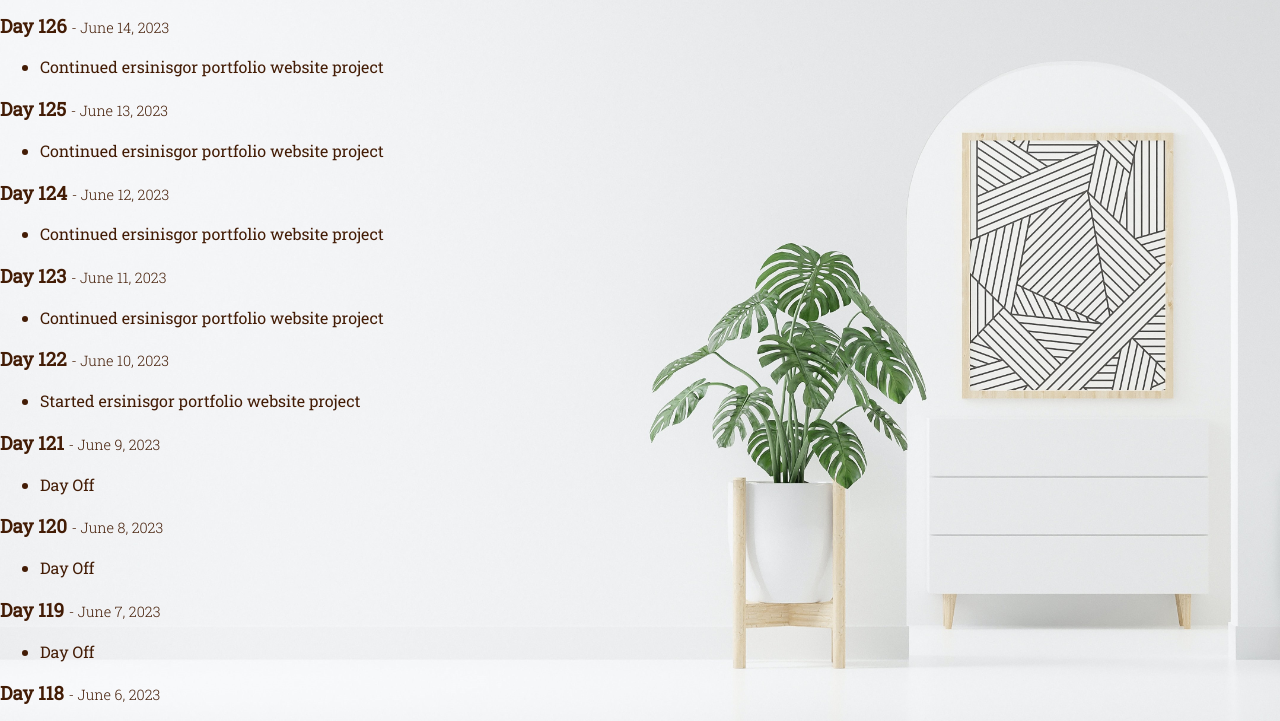
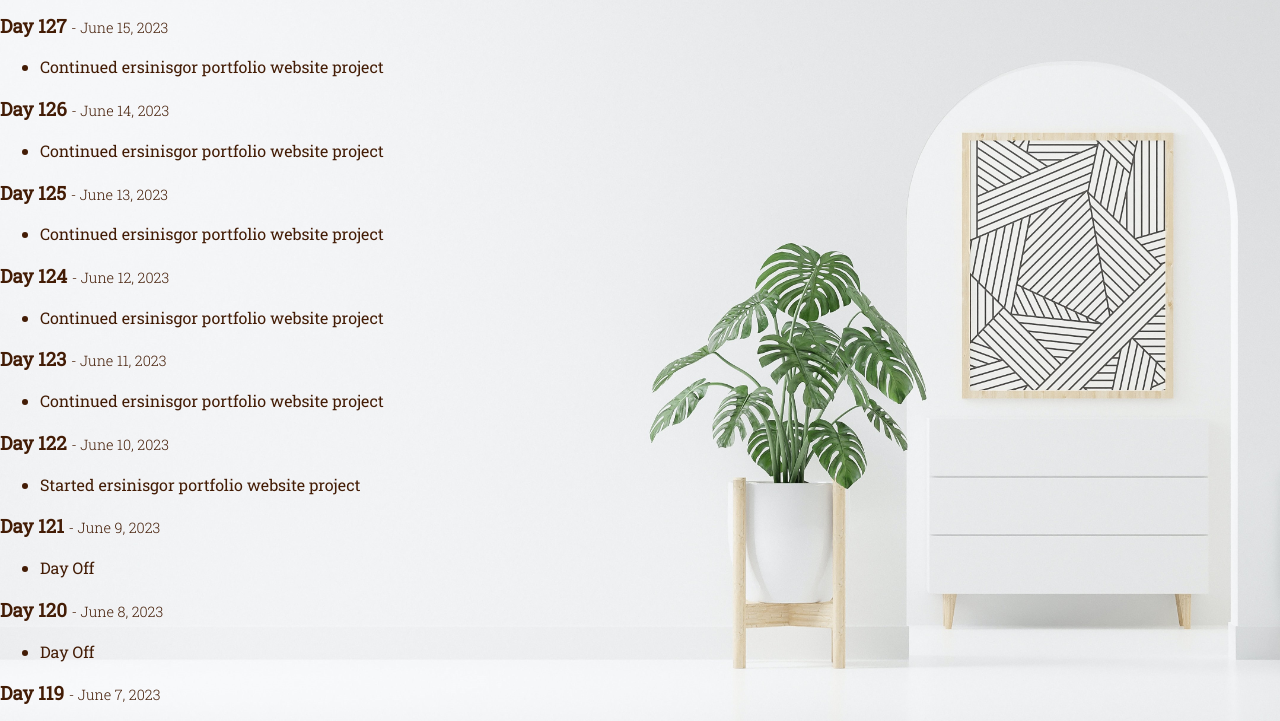
Before and after one commit to ersinisgor/everyday-coding, a plain HTML site: page index.html in a window 1280 px wide. Shown: the part 69-790 px from the top of the page. Drawn offline with Linux system fonts and the light colour scheme; files whose address does not match are found by name.

Commit message:
Add day 127

```diff
--- a/index.html
+++ b/index.html
@@ -62,6 +62,16 @@
 <body>
   <main>
     <h1>Everyday Coding Summarize</h1>
+
+    <!-- Day 127 -->
+    <div class="day127">
+      <h3>Day 127 <span class="date"> - June 15, 2023</span></h3>
+      <p class="list">
+      <ul>
+        <li>Continued ersinisgor portfolio website project</li>
+      </ul>
+      </p>
+    </div>
 
     <!-- Day 126 -->
     <div class="day126">
```
